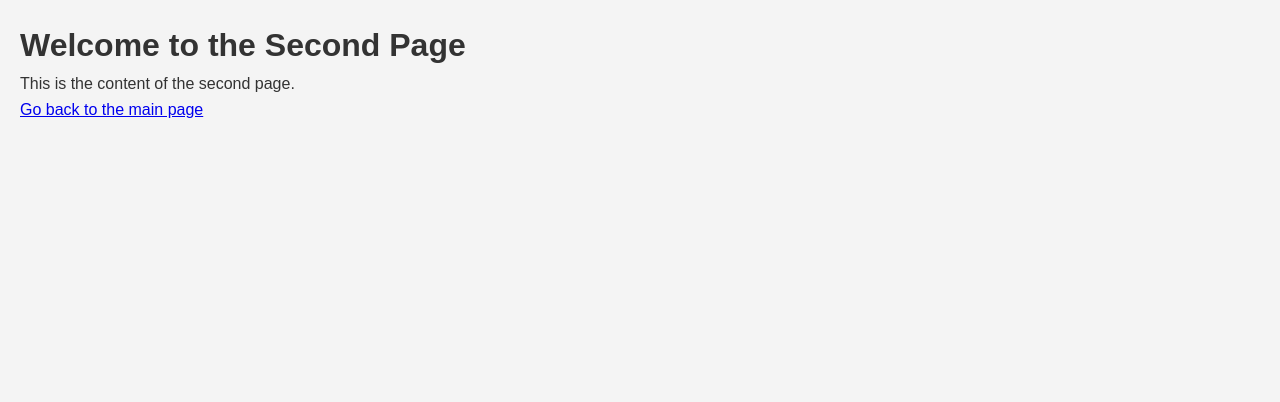
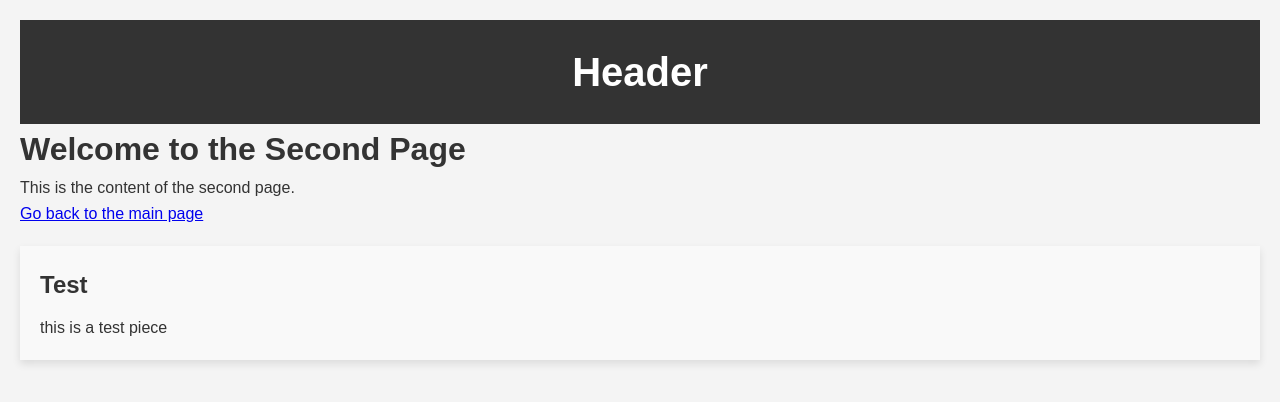
Before and after one commit to RebornCube/Static-Website, a plain HTML site: page second-page.html in a window 1280 px wide. Drawn offline with Linux system fonts and the light colour scheme.

Commit message:
update second page

```diff
--- a/second-page.html
+++ b/second-page.html
@@ -6,6 +6,12 @@
     <link rel="stylesheet" href="Static/css/styles.css">
     <title>Second Page</title>
 </head>
+
+<header>
+    <h1>Header</h1>
+
+</header>
+
 <body>
     <h1>Welcome to the Second Page</h1>
 
@@ -15,4 +21,11 @@
     <a href="index.html">Go back to the main page</a>
 
 </body>
+
+<aside>
+    <h3>Test</h3>
+    <p>this is a test piece</p>
+</aside>
+
+
 </html>
```
Also changed, not shown: Static/css/styles.css (line endings or trailing spaces).
